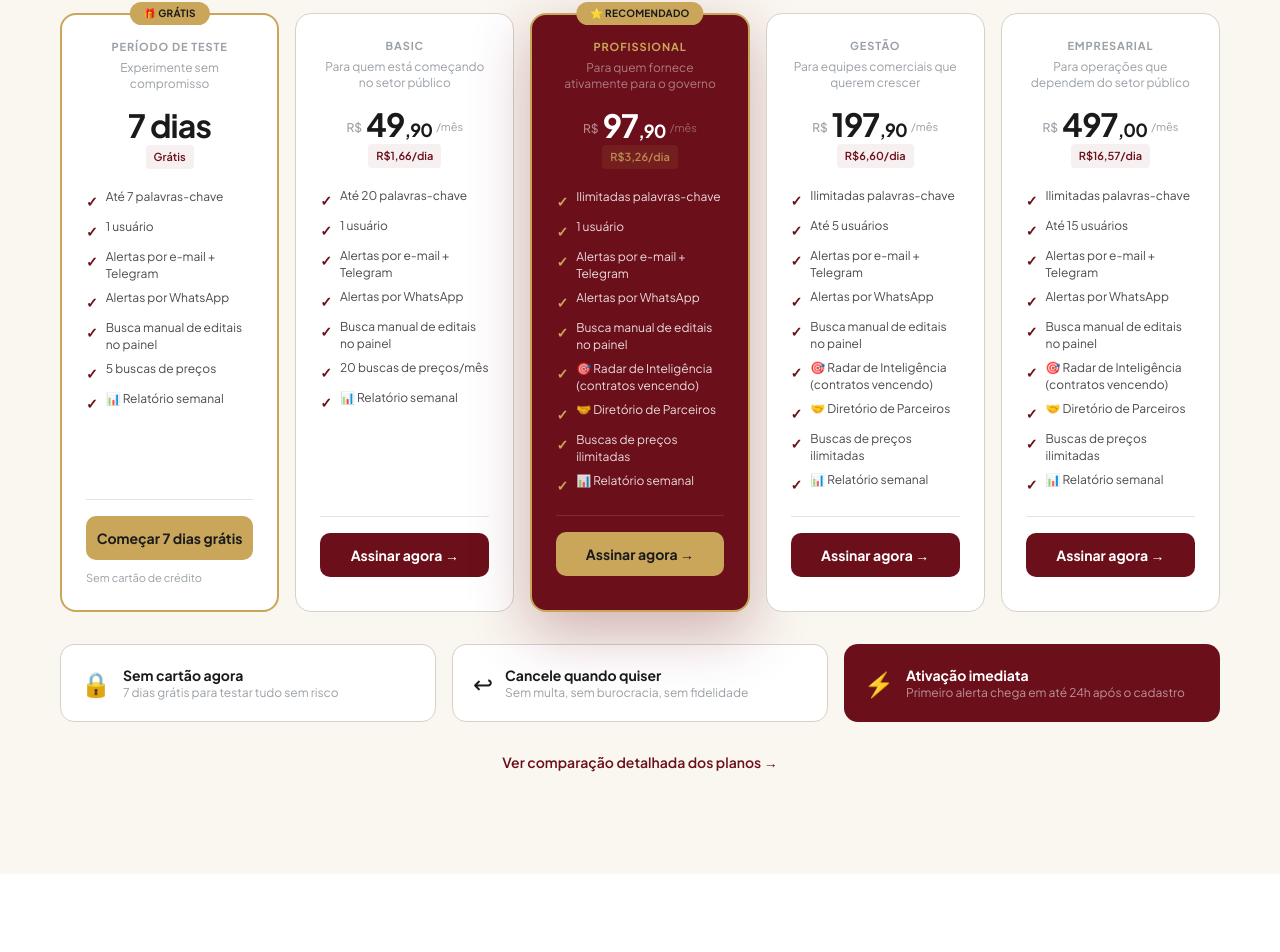
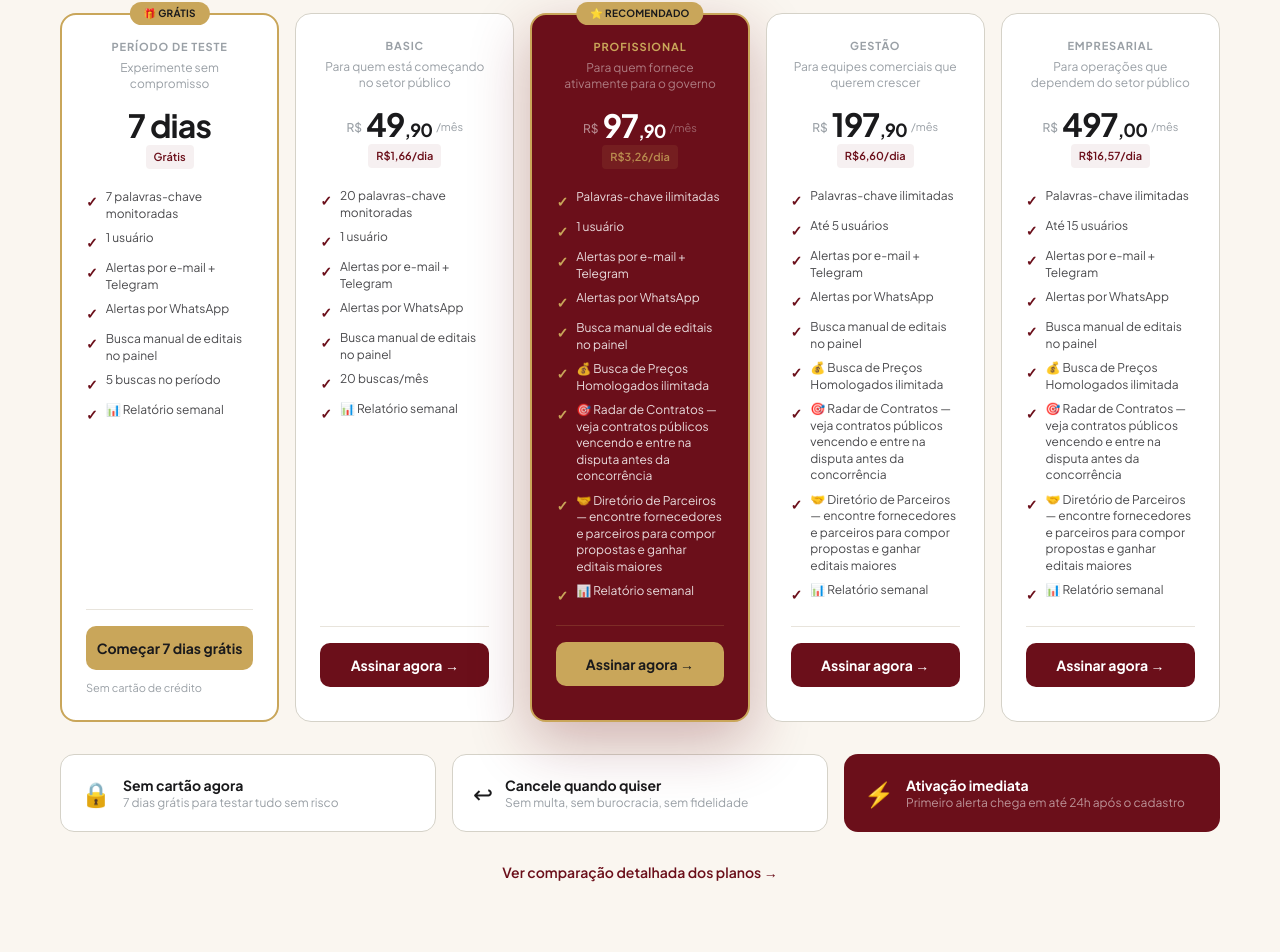
Before and after one commit to matuttamf/monitor-licitacoes, a Next.js app: page / in a window 1280 px wide. Shown: the part 7003-7955 px from the top of the page. Built offline with nearby package versions, Linux system fonts and the light colour scheme; no server answers.

Commit message:
fix: landing feature rows com textos descritivos iguais ao assinar, chip 2 MESES GRATIS nos cards

```diff
--- a/app/page.tsx
+++ b/app/page.tsx
@@ -67,15 +67,15 @@ type PlanId = 'trial' | 'basic' | 'profissional' | 'gestao' | 'empresarial'
 type FeatureRow = { label: string } & Record<PlanId, string | boolean>
 
 const FEATURE_ROWS: FeatureRow[] = [
-  { label: 'Palavras-chave',             trial: 'Até 7 palavras-chave', basic: 'Até 20 palavras-chave', profissional: 'Ilimitadas palavras-chave', gestao: 'Ilimitadas palavras-chave', empresarial: 'Ilimitadas palavras-chave' },
-  { label: 'Usuários',                   trial: '1 usuário',      basic: '1 usuário',      profissional: '1 usuário',      gestao: 'Até 5 usuários', empresarial: 'Até 15 usuários'},
-  { label: 'Alertas por e-mail + Telegram', trial: true,          basic: true,             profissional: true,             gestao: true,             empresarial: true             },
-  { label: 'Alertas por WhatsApp',       trial: true,             basic: true,             profissional: true,             gestao: true,             empresarial: true             },
-  { label: 'Busca manual de editais no painel', trial: true,      basic: true,             profissional: true,             gestao: true,             empresarial: true             },
-  { label: '🎯 Radar de Inteligência (contratos vencendo)', trial: false,   basic: false,            profissional: true,             gestao: true,             empresarial: true             },
-  { label: '🤝 Diretório de Parceiros',  trial: false,            basic: false,            profissional: true,             gestao: true,             empresarial: true             },
-  { label: '💰 Análise de Preços Vencedores', trial: '5 buscas de preços', basic: '20 buscas de preços/mês', profissional: 'Buscas de preços ilimitadas', gestao: 'Buscas de preços ilimitadas', empresarial: 'Buscas de preços ilimitadas' },
-  { label: '📊 Relatório semanal',       trial: true,             basic: true,             profissional: true,             gestao: true,             empresarial: true             },
+  { label: 'Palavras-chave monitoradas',  trial: '7 palavras-chave monitoradas', basic: '20 palavras-chave monitoradas', profissional: 'Palavras-chave ilimitadas', gestao: 'Palavras-chave ilimitadas', empresarial: 'Palavras-chave ilimitadas' },
+  { label: 'Usuários',                    trial: '1 usuário',      basic: '1 usuário',      profissional: '1 usuário',      gestao: 'Até 5 usuários', empresarial: 'Até 15 usuários'},
+  { label: 'Alertas por e-mail + Telegram', trial: true,           basic: true,             profissional: true,             gestao: true,             empresarial: true             },
+  { label: 'Alertas por WhatsApp',        trial: true,             basic: true,             profissional: true,             gestao: true,             empresarial: true             },
+  { label: 'Busca manual de editais no painel', trial: true,       basic: true,             profissional: true,             gestao: true,             empresarial: true             },
+  { label: '💰 Busca de Preços Homologados', trial: '5 buscas no período', basic: '20 buscas/mês', profissional: '💰 Busca de Preços Homologados ilimitada', gestao: '💰 Busca de Preços Homologados ilimitada', empresarial: '💰 Busca de Preços Homologados ilimitada' },
+  { label: '🎯 Radar de Contratos',       trial: false,            basic: false,            profissional: '🎯 Radar de Contratos — veja contratos públicos vencendo e entre na disputa antes da concorrência', gestao: '🎯 Radar de Contratos — veja contratos públicos vencendo e entre na disputa antes da concorrência', empresarial: '🎯 Radar de Contratos — veja contratos públicos vencendo e entre na disputa antes da concorrência' },
+  { label: '🤝 Diretório de Parceiros',   trial: false,            basic: false,            profissional: '🤝 Diretório de Parceiros — encontre fornecedores e parceiros para compor propostas e ganhar editais maiores', gestao: '🤝 Diretório de Parceiros — encontre fornecedores e parceiros para compor propostas e ganhar editais maiores', empresarial: '🤝 Diretório de Parceiros — encontre fornecedores e parceiros para compor propostas e ganhar editais maiores' },
+  { label: '📊 Relatório semanal',        trial: true,             basic: true,             profissional: true,             gestao: true,             empresarial: true             },
 ]
 
 const PLANOS = [
```
